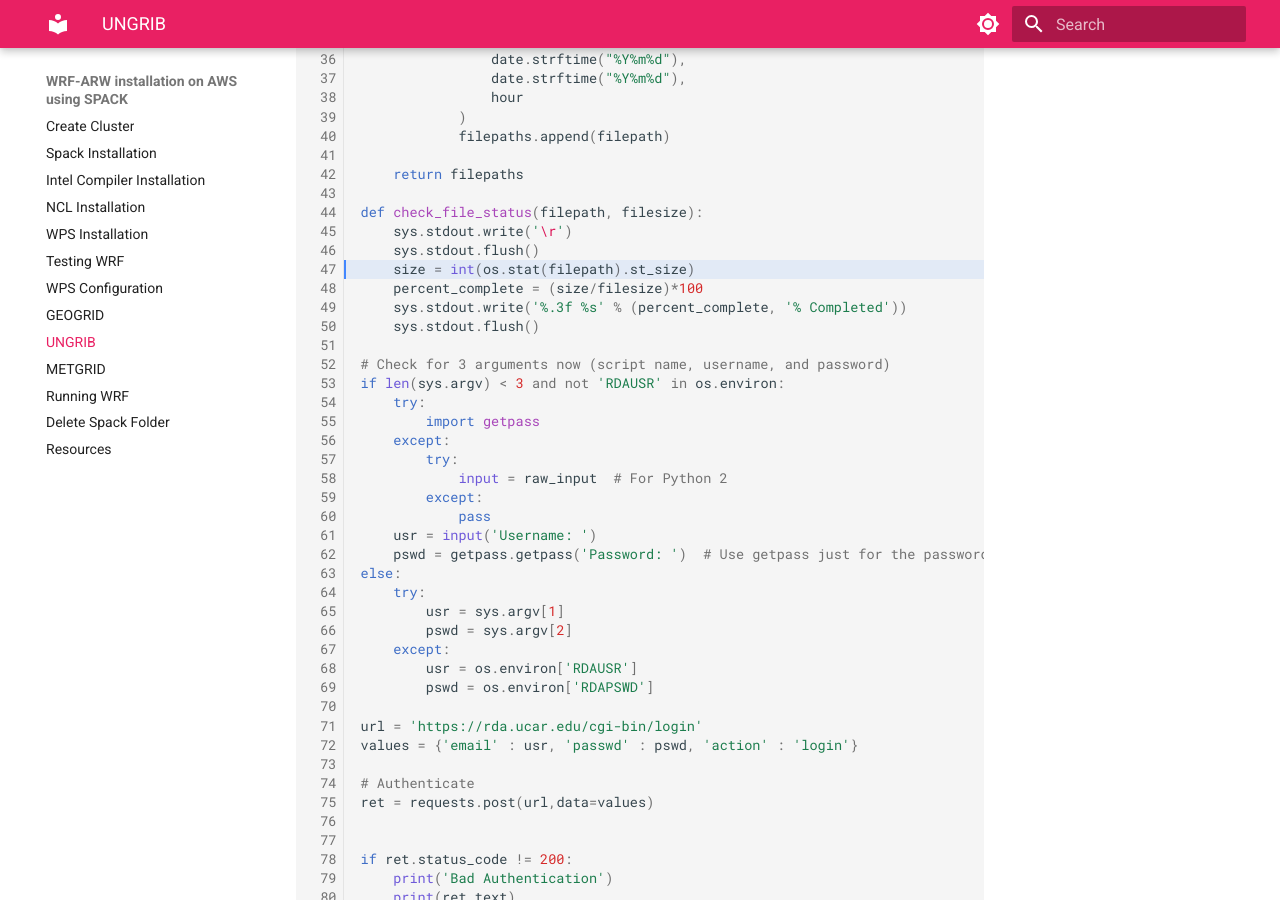
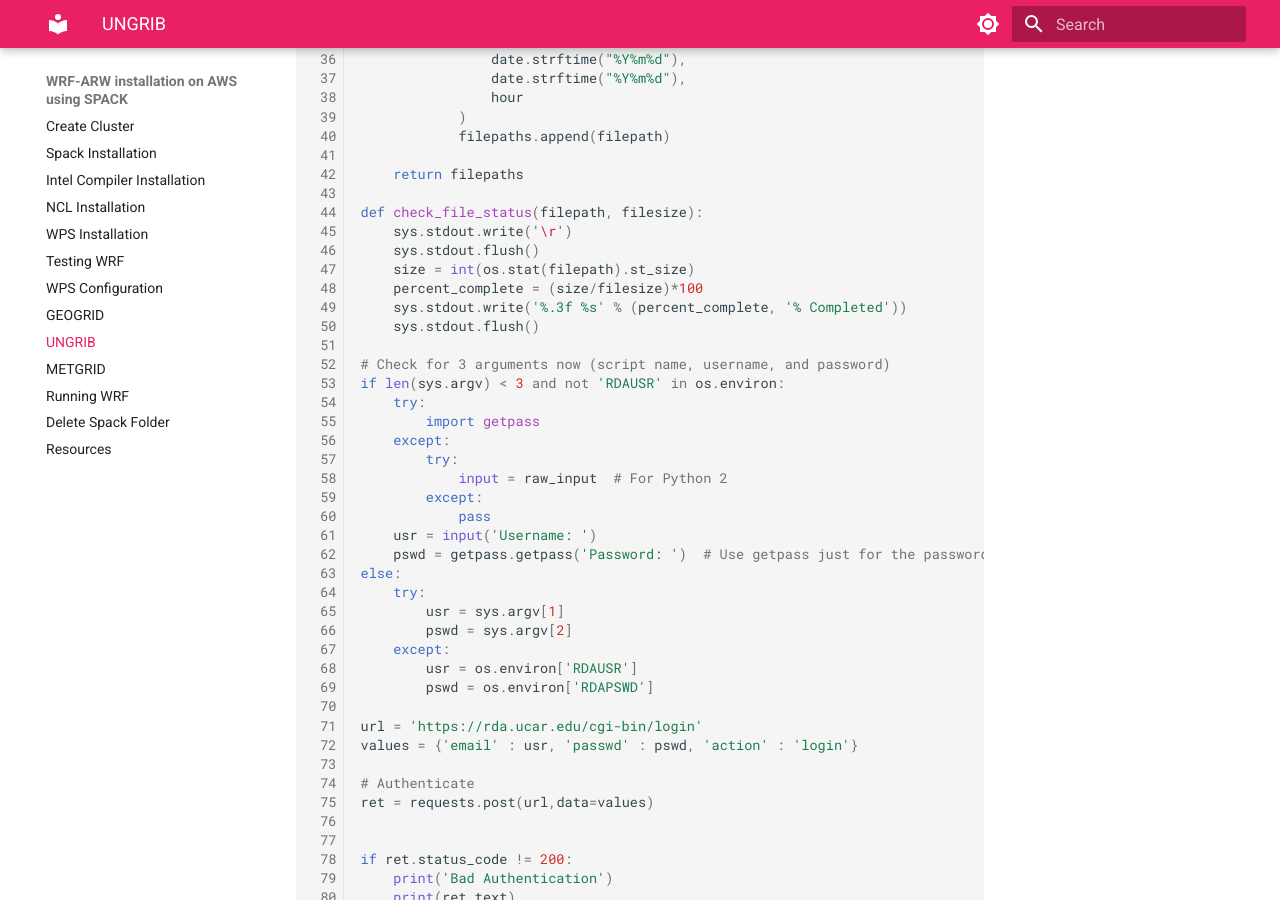
Before and after one commit to AtmosferaUSM/server_tutorial_WRF, an MkDocs documentation site: the page built from docs/ungrib.md, in a window 1280 px wide and 900 px high, scrolled down 1075 px. Built offline with MkDocs 1.6.1 and Material for MkDocs 9.7.7, drawn with Linux system fonts in a browser that asks for light colours.

Commit message:
Updated Python script for GFS file downloads.

````diff
--- a/docs/ungrib.md
+++ b/docs/ungrib.md
@@ -9,7 +9,7 @@ Create GFS data under `/WRF_Resources` that you just created.
 Before you start using the python script, check the website [Research Data Archive website](https://rda.ucar.edu/datasets/ds084.1/index.html){target=_blank} to see if the data sets for your interested dates are available. Create a python script to download the GFS Data.
 
 
-``` py linenums="1" hl_lines="47" title="download_20210629.py"
+``` py linenums="1" title="download_20210629.py"
 cat <<EOF > gfs_downloader.py
 #!/usr/bin/env python
 
````
